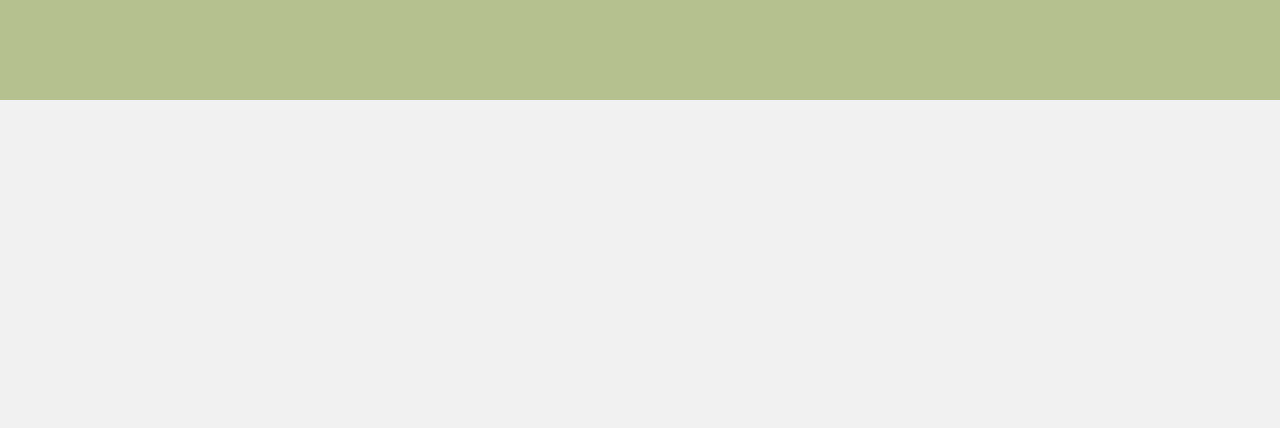
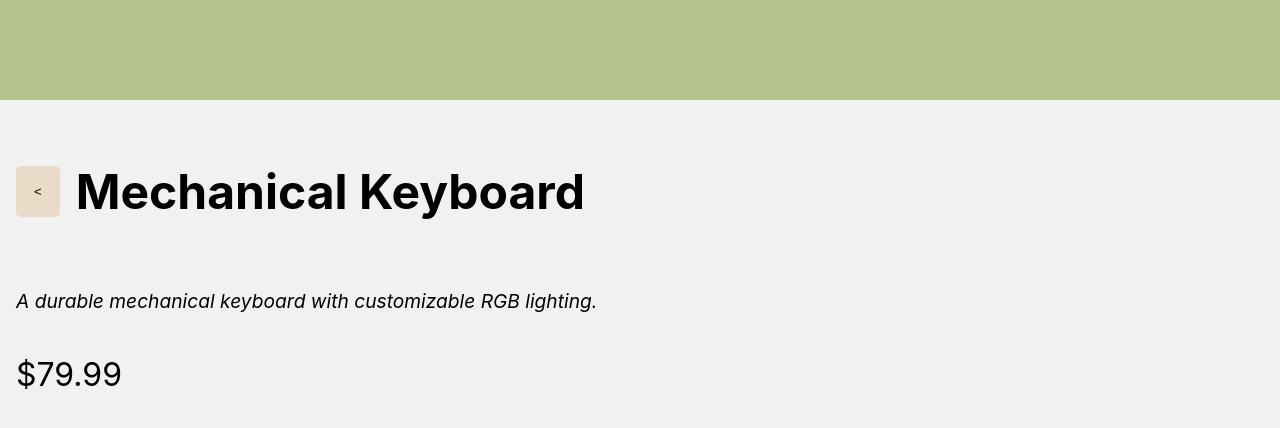
Before and after one commit to OlegDev1/onlineStore, a React (Vite) app: page /product/1 in a window 1280 px wide. Before the commit this address had no page. Shown: the top 428 px of the page. Built offline with nearby package versions, Linux system fonts and the light colour scheme; the HTML template or start-up script is replaced by a standard one.

Commit message:
Ability to enter the product page

```diff
--- a/src/AddItemElement.css
+++ b/src/AddItemElement.css
@@ -19,13 +19,19 @@
   gap: 1rem;
   padding: 1rem;
 }
-
 .addItem__description {
   height: 10%;
 }
-
 .addItemElement > * {
   background-color: #f1f1f1;
   border: none;
   padding: 0.5rem;
 }
+.addItem__submit {
+  border: 2px solid #f1f1f1;
+  border-radius: 5px;
+}
+.addItem__submit:hover {
+  border: 2px solid #c7b7a3;
+  transition: 0.3s;
+}
--- a/src/App.jsx
+++ b/src/App.jsx
@@ -6,6 +6,7 @@ import { ProductPropertiesContext } from "./ProductsPropertiesContext.jsx";
 import Items from "./Items.jsx";
 import "./App.css";
 import { Route, Routes } from "react-router-dom";
+import ItemDetails from "./ItemDetails.jsx";
 
 const productsDefault = [
   {
@@ -55,6 +56,7 @@ function App() {
                 }
               />
               <Route path="/cart" element={<Items isCart={true} />} />
+              <Route path="/product/:id" element={<ItemDetails />} />
             </Routes>
           </main>
         </ProductPropertiesContext.Provider>
--- /dev/null
+++ b/src/ItemDetails.css
@@ -0,0 +1,29 @@
+.product-content {
+  padding: 1rem;
+}
+.product-content__title-layout {
+  display: flex;
+  align-items: center;
+  gap: 1rem;
+}
+.product-content__homeButton {
+  padding: 1rem;
+  background-color: #eadbc8;
+  border: 2px solid #eadbc8;
+  border-radius: 5px;
+}
+.product-content__homeButton:hover {
+  border: 2px solid #c7b7a3;
+  transition: 0.3s;
+}
+.product-content__title {
+  font-size: 3rem;
+}
+.product-content__description {
+  font-size: 1.2rem;
+  font-style: italic;
+  padding-bottom: 1rem;
+}
+.product-content__price {
+  font-size: 2rem;
+}
--- /dev/null
+++ b/src/ItemDetails.jsx
@@ -0,0 +1,24 @@
+import { useNavigate, useParams } from "react-router-dom";
+import { ProductsContext } from "./ProductsContext";
+import "./ItemDetails.css";
+import { useContext } from "react";
+
+export default function ItemDetails() {
+  const [products] = useContext(ProductsContext);
+  const { id } = useParams();
+  const navigate = useNavigate();
+  const product = products[id];
+
+  return (
+    <section className="product-content">
+      <div className="product-content__title-layout">
+        <button className="product-content__homeButton" onClick={() => navigate("/")}>
+          {"<"}
+        </button>
+        <h1 className="product-content__title">{product.name}</h1>
+      </div>
+      <p className="product-content__description">{product.description}</p>
+      <div className="product-content__price">${product.price}</div>
+    </section>
+  );
+}
--- a/src/Items.css
+++ b/src/Items.css
@@ -10,6 +10,9 @@
   height: 1px;
   background-color: grey;
   list-style-type: none;
+}
+.product__title {
+  cursor: pointer;
 }
 .product__buttons {
   display: flex;
--- a/src/Items.jsx
+++ b/src/Items.jsx
@@ -2,10 +2,12 @@ import { useContext } from "react";
 import { ProductsContext } from "./ProductsContext";
 import { ProductPropertiesContext } from "./ProductsPropertiesContext";
 import "./Items.css";
+import { useNavigate } from "react-router-dom";
 
 export default function Items({ isCart }) {
   const [products, setProducts] = useContext(ProductsContext);
   const [productsProperties, setProductsProperties] = useContext(ProductPropertiesContext);
+  const navigate = useNavigate();
 
   function handleDeleteClick(product) {
     setProducts(products.filter((item) => item !== product));
@@ -36,7 +38,7 @@ export default function Items({ isCart }) {
           return (
             <>
               <li className="content__product" key={product.name}>
-                <h2 className="product__title">
+                <h2 className="product__title" onClick={() => navigate(`/product/${product.id}`)}>
                   {(productIsLiked ? "❤️" : "") + product.name + (prodictIsInCart ? "🛒" : "")}
                 </h2>
                 <p className="product__description">{product.description}</p>
```
